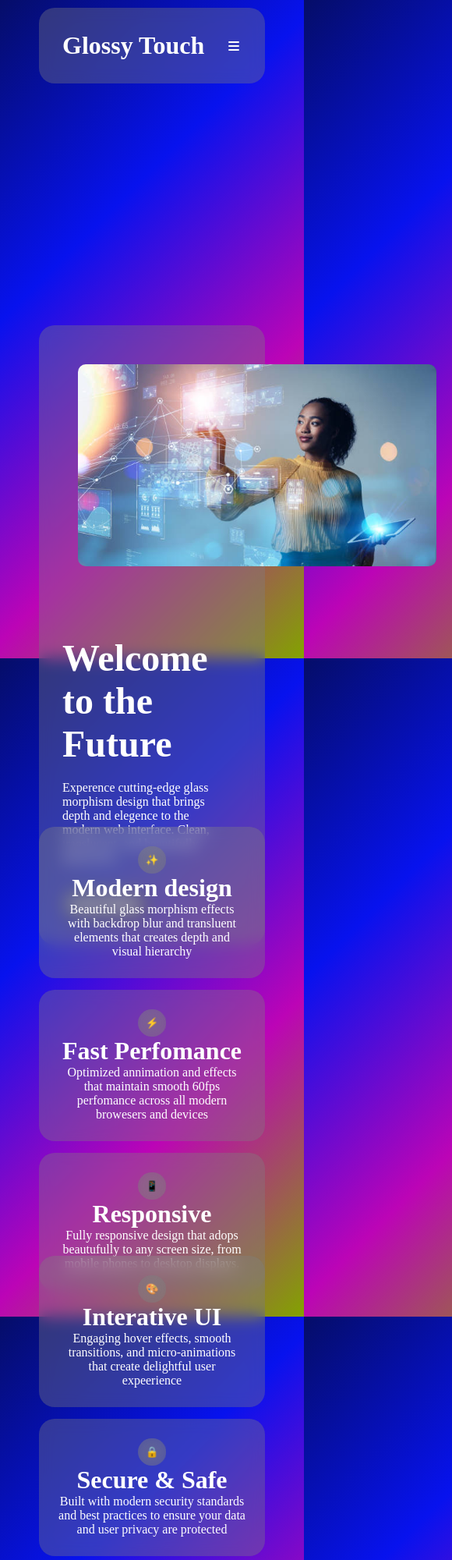
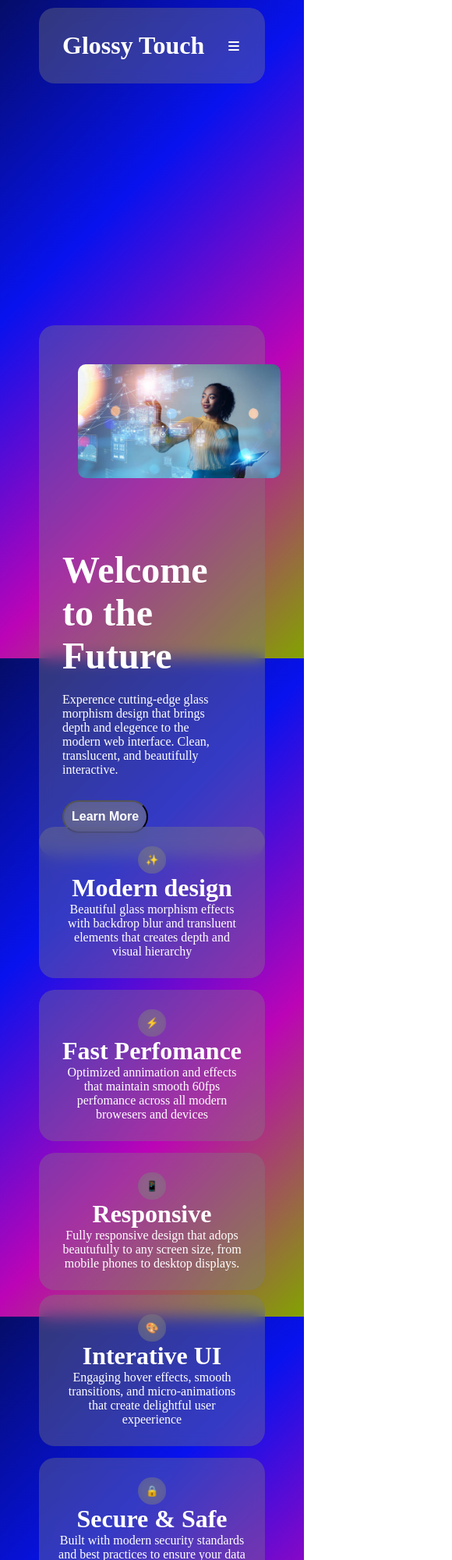
Before and after one commit to Arula-Infant/Responsive, a plain HTML site: page index.html in a window 390 px wide. Shown: the top 2000 px of the page at 78% size, 580 px wide, since content can reach past the window. Drawn offline with Linux system fonts and the light colour scheme.

Commit message:
second commit

```diff
--- a/style.css
+++ b/style.css
@@ -50,7 +50,7 @@ header nav ul li button:hover {
 label {
   display: none;
 }
-main{
+main {
   height: fit-content;
 }
 main .plate1 {
@@ -238,7 +238,7 @@ footer .l1 {
   padding: 20px;
   position: relative;
 }
-@media (max-width: 768px) {
+@media (max-width: 480px) {
   /* Header */
   label {
     display: flex;
@@ -269,7 +269,7 @@ footer .l1 {
     top: 300px;
   }
   .plate1 .clmn1 figure img {
-    width: 500px;
+    width: 300px;
     display: flex;
     align-items: center;
     justify-content: center;
@@ -284,12 +284,12 @@ footer .l1 {
   main .plate3 {
     flex-direction: column;
     position: absolute;
-    top: 1600px;
+    top: 1650px;
   }
 
   footer {
     position: absolute;
-    top: 2130px;
+    top: 2230px;
   }
   footer .l1 {
     flex-direction: column;
```
